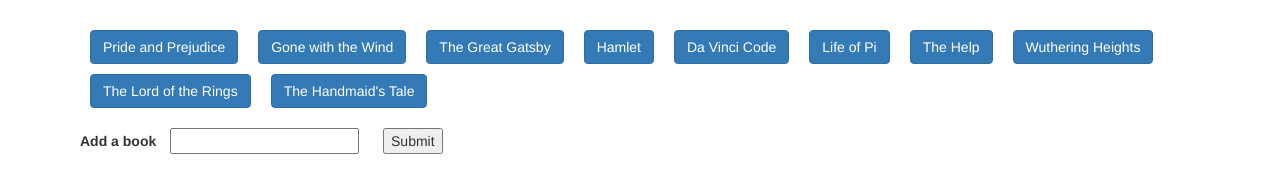
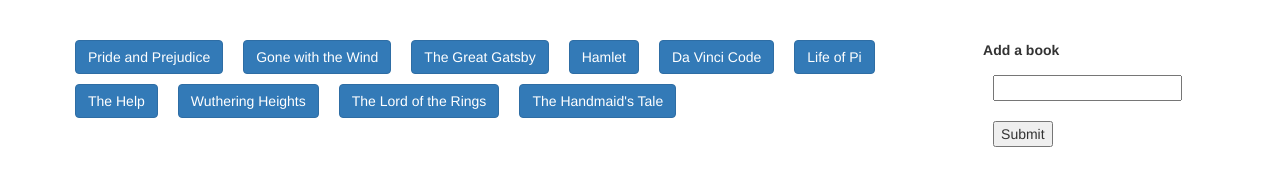
Before and after one commit to tanyav112/GIPHY, a plain HTML site: page index.html in a window 1280 px wide. Drawn offline with nearby package versions, Linux system fonts and the light colour scheme.

Commit message:
add grid to index.html and modify css to show flex

```diff
--- a/index.html
+++ b/index.html
@@ -1,5 +1,6 @@
 <!DOCTYPE html>
 <html lang="en">
+
 <head>
   <meta charset="UTF-8">
   <meta name="viewport" content="width=device-width, initial-scale=1.0">
@@ -10,23 +11,28 @@
 
   <title>GIPHY</title>
 </head>
+
 <body>
   <div class="container">
+  <div class="row">
+    <div id="book-view" class="col-md"></div>
 
-    <!-- We'll be dumping our JSON contents in here -->
-    <div id="book-view"></div>
 
     <!-- This form will be where users input data about the movies -->
+    <div class="col-md">
     <form id="book-form">
       <label for="book-input">Add a book</label>
       <input type="text" id="book-input">
-
       <!-- This button will trigger our AJAX call -->
       <input id="find-book" type="submit" value="Submit">
     </form>
+    </div>
+  </div>
+ </div>
 
 
-<script src="https://code.jquery.com/jquery-3.3.1.js" integrity="sha256-2Kok7MbOyxpgUVvAk/HJ2jigOSYS2auK4Pfzbm7uH60=" crossorigin="anonymous"></script>
-<script src="app.js"></script>
+    <script src="https://code.jquery.com/jquery-3.3.1.js" integrity="sha256-2Kok7MbOyxpgUVvAk/HJ2jigOSYS2auK4Pfzbm7uH60=" crossorigin="anonymous"></script>
+    <script src="app.js"></script>
 </body>
+
 </html>
--- a/style.css
+++ b/style.css
@@ -8,3 +8,7 @@ html {
     input {
       margin: 10px;
     }
+
+    .row {
+      display: flex;
+    }
```
